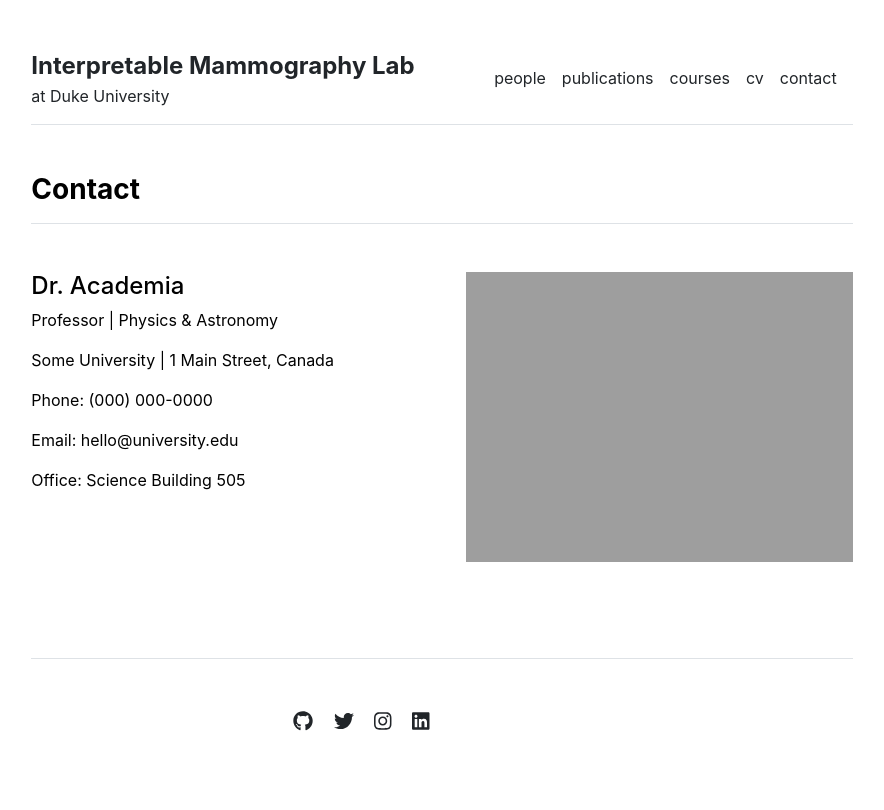
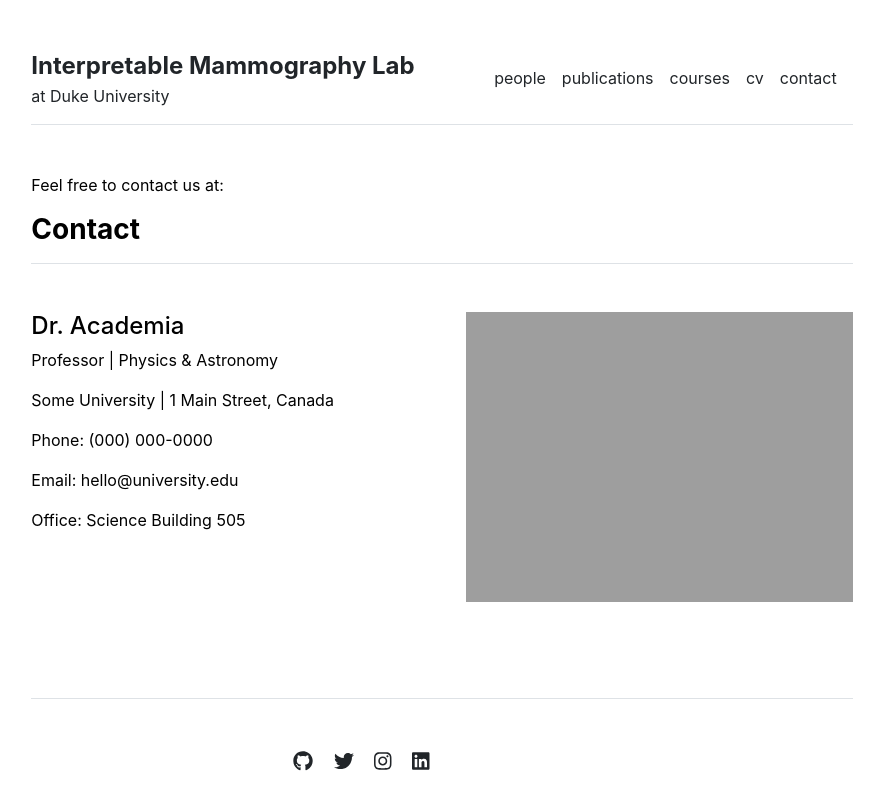
Before and after one commit to SangwookCheon/academic, a Jekyll site: the page built from contact.md, in a window 1280 px wide. Shown: the top 810 px of the page, without its empty margins (198-1082 px from the left). Built offline with Jekyll 4.4.1, drawn with Linux system fonts in a browser that asks for light colours.

Commit message:
Update contact.md

```diff
--- a/contact.md
+++ b/contact.md
@@ -2,3 +2,5 @@
 layout: contact
 title: "Contact"
 ---
+
+Feel free to contact us at:
```
